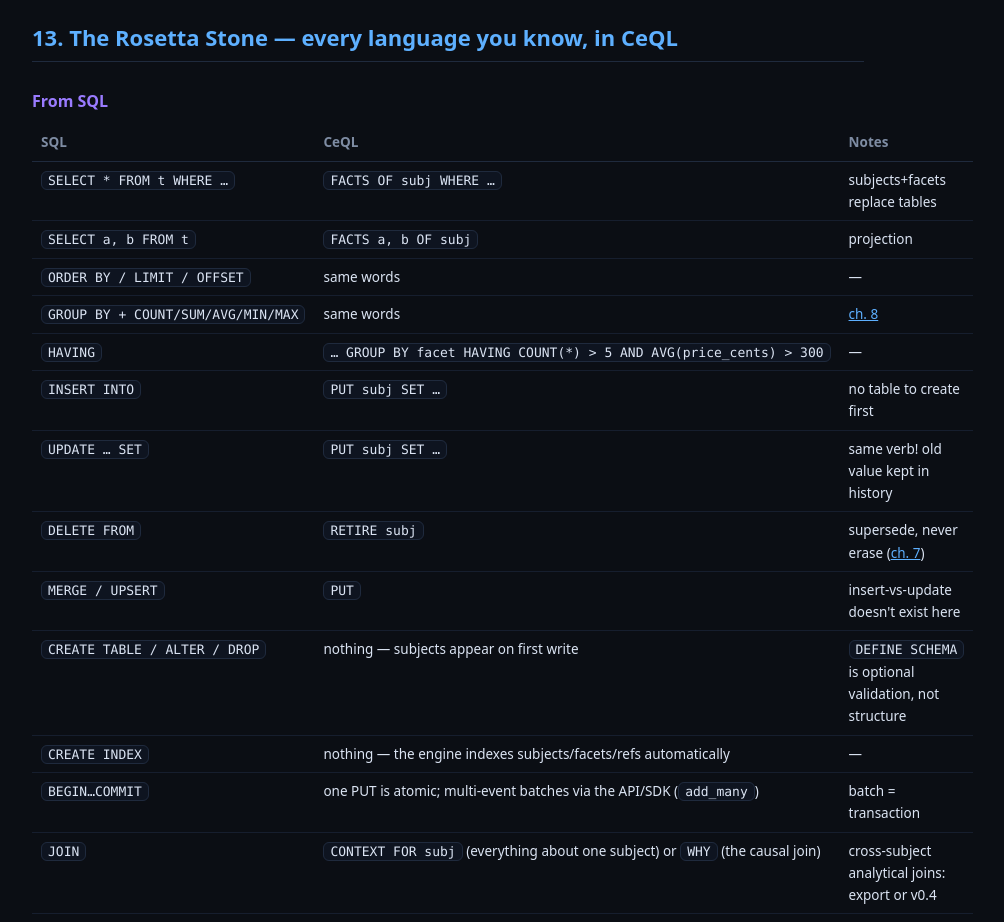
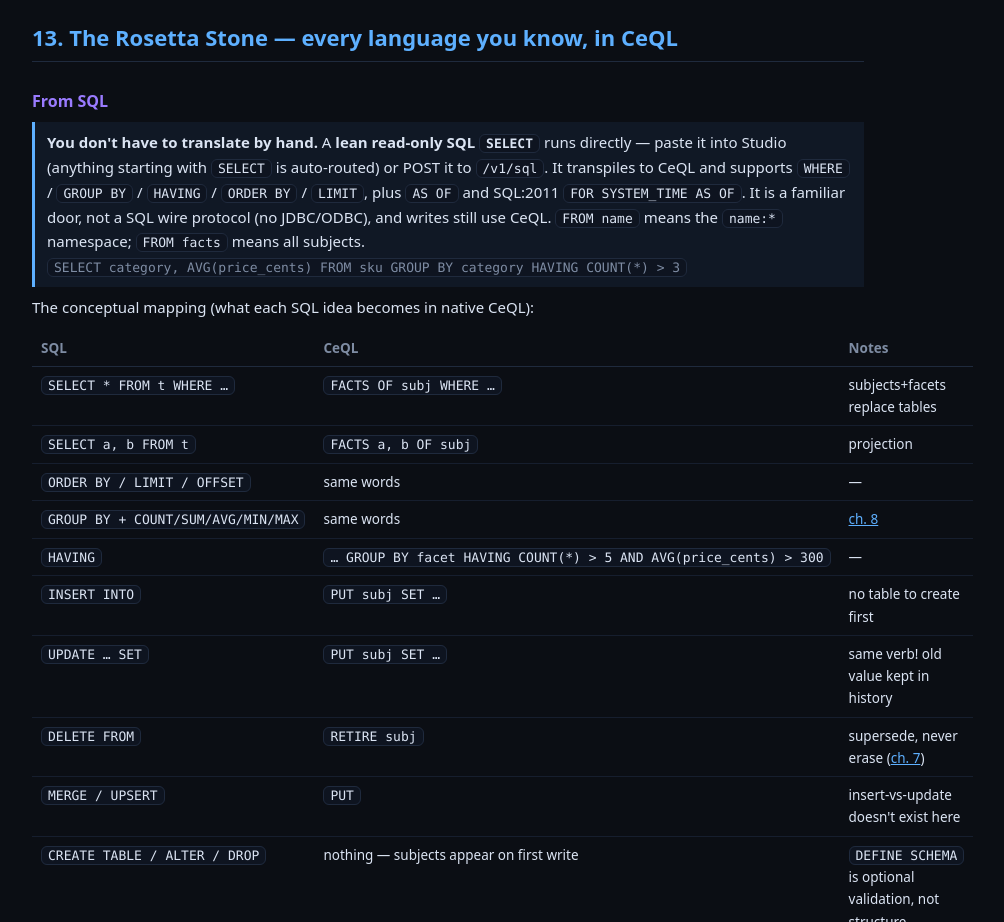
Before and after one commit to aniljacobv-lab/centauri, a plain HTML site: page docs/ceql.html in a window 1280 px wide. Shown: the part 10240-11162 px from the top of the page, without its empty margins (192-1196 px from the left). Drawn offline with Linux system fonts and the light colour scheme.

Commit message:
surface lean SQL: auto-route SELECT in Studio + dashboard, CeQL textbook callout

```diff
--- a/docs/ceql.html
+++ b/docs/ceql.html
@@ -444,6 +444,17 @@ data describes has changed shape. All bi-temporal — add <span class="kw">AS OF
 
 <h2 id="rosetta">13. The Rosetta Stone — every language you know, in CeQL</h2>
 <h3>From SQL</h3>
+<p style="border-left:3px solid var(--accent);padding:8px 12px;background:rgba(91,157,255,.07)">
+<b>You don't have to translate by hand.</b> A <b>lean read-only SQL <code>SELECT</code></b> runs directly —
+paste it into Studio (anything starting with <code>SELECT</code> is auto-routed) or POST it to
+<code>/v1/sql</code>. It transpiles to CeQL and supports <code>WHERE</code> / <code>GROUP BY</code> /
+<code>HAVING</code> / <code>ORDER BY</code> / <code>LIMIT</code>, plus <code>AS OF</code> and SQL:2011
+<code>FOR SYSTEM_TIME AS OF</code>. It is a familiar door, not a SQL wire protocol (no JDBC/ODBC),
+and writes still use CeQL. <code>FROM name</code> means the <code>name:*</code> namespace;
+<code>FROM facts</code> means all subjects.<br>
+<code style="color:var(--dim)">SELECT category, AVG(price_cents) FROM sku GROUP BY category HAVING COUNT(*) &gt; 3</code>
+</p>
+<p>The conceptual mapping (what each SQL idea becomes in native CeQL):</p>
 <table>
 <tr><th>SQL</th><th>CeQL</th><th>Notes</th></tr>
 <tr><td><code>SELECT * FROM t WHERE …</code></td><td><code>FACTS OF subj WHERE …</code></td><td>subjects+facets replace tables</td></tr>
--- a/internal/api/buildinfo.json
+++ b/internal/api/buildinfo.json
@@ -1 +1 @@
-{"built":"2026-06-23T19:16:06Z","desc":"lean read-only SQL SELECT → CeQL transpiler (/v1/sql) + parser/exec tests + docs"}
+{"built":"2026-06-23T19:27:46Z","desc":"surface lean SQL: auto-route SELECT in Studio + dashboard, CeQL textbook callout"}
```
Also changed, not shown: internal/api/ceql.html (+11 -0 lines), internal/api/studio.html (+6 -2 lines), internal/api/ui.html (+4 -1 lines).
